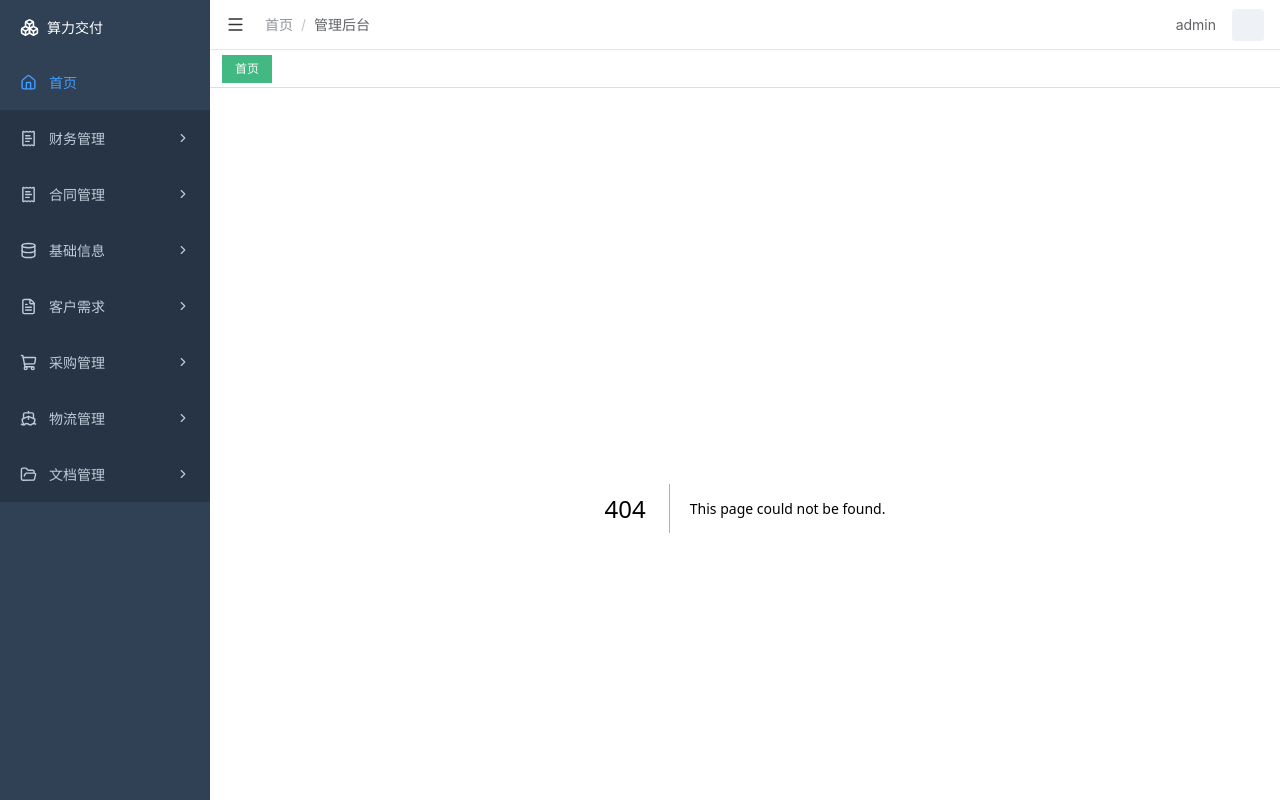
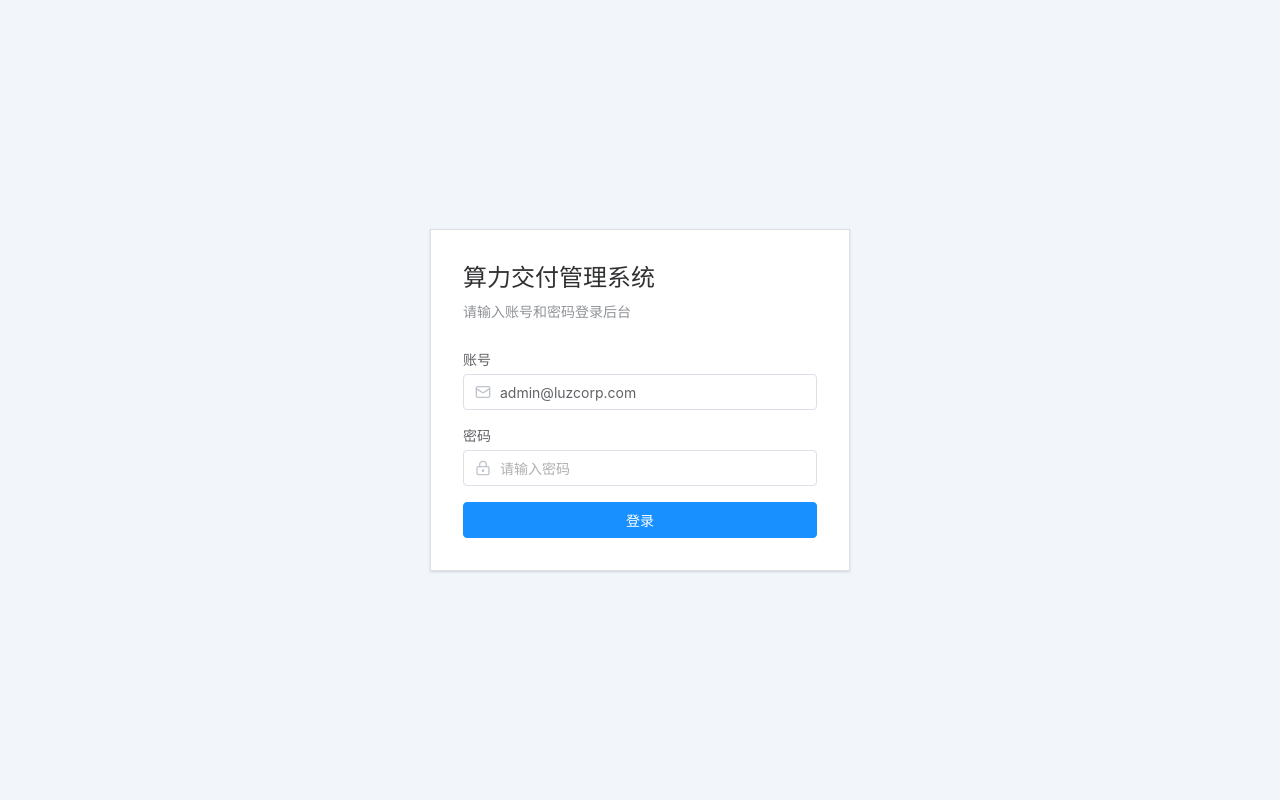
Before and after one commit to Never-mind/cloud, a Next.js app: page /login in a window 1280 px wide. Before the commit this address had no page. Built offline with nearby package versions, Linux system fonts and the light colour scheme.

Commit message:
add admin login protection

```diff
--- /dev/null
+++ b/middleware.ts
@@ -0,0 +1,32 @@
+import { NextRequest, NextResponse } from "next/server";
+import { AUTH_COOKIE_NAME, AUTH_SESSION_VALUE } from "@/lib/auth";
+
+const publicPaths = ["/login", "/api/auth/login"];
+
+export function middleware(request: NextRequest) {
+  const { pathname, search } = request.nextUrl;
+  const isPublicPath = publicPaths.some((path) => pathname === path || pathname.startsWith(`${path}/`));
+  const isLoggedIn = request.cookies.get(AUTH_COOKIE_NAME)?.value === AUTH_SESSION_VALUE;
+
+  if (isPublicPath) {
+    if (pathname === "/login" && isLoggedIn) {
+      return NextResponse.redirect(new URL("/", request.url));
+    }
+    return NextResponse.next();
+  }
+
+  if (!isLoggedIn) {
+    if (pathname.startsWith("/api/")) {
+      return NextResponse.json({ error: "未登录或登录已过期" }, { status: 401 });
+    }
+    const loginUrl = new URL("/login", request.url);
+    loginUrl.searchParams.set("next", `${pathname}${search}`);
+    return NextResponse.redirect(loginUrl);
+  }
+
+  return NextResponse.next();
+}
+
+export const config = {
+  matcher: ["/((?!_next/static|_next/image|favicon.ico).*)"],
+};
--- /dev/null
+++ b/src/app/api/auth/login/route.ts
@@ -0,0 +1,22 @@
+import { NextRequest, NextResponse } from "next/server";
+import { AUTH_COOKIE_NAME, AUTH_SESSION_VALUE, validateLogin } from "@/lib/auth";
+
+export async function POST(request: NextRequest) {
+  const body = await request.json().catch(() => ({}));
+  const email = String(body.email ?? "");
+  const password = String(body.password ?? "");
+
+  if (!validateLogin(email, password)) {
+    return NextResponse.json({ error: "账号或密码错误" }, { status: 401 });
+  }
+
+  const response = NextResponse.json({ ok: true });
+  response.cookies.set(AUTH_COOKIE_NAME, AUTH_SESSION_VALUE, {
+    httpOnly: true,
+    sameSite: "lax",
+    secure: request.nextUrl.protocol === "https:",
+    path: "/",
+    maxAge: 60 * 60 * 12,
+  });
+  return response;
+}
--- /dev/null
+++ b/src/app/api/auth/logout/route.ts
@@ -0,0 +1,14 @@
+import { NextRequest, NextResponse } from "next/server";
+import { AUTH_COOKIE_NAME } from "@/lib/auth";
+
+export async function POST(request: NextRequest) {
+  const response = NextResponse.json({ ok: true });
+  response.cookies.set(AUTH_COOKIE_NAME, "", {
+    httpOnly: true,
+    sameSite: "lax",
+    secure: request.nextUrl.protocol === "https:",
+    path: "/",
+    maxAge: 0,
+  });
+  return response;
+}
--- /dev/null
+++ b/src/app/login/page.tsx
@@ -0,0 +1,5 @@
+import { LoginPage } from "@/components/login-page";
+
+export default function Page() {
+  return <LoginPage />;
+}
--- a/src/components/app-shell.tsx
+++ b/src/components/app-shell.tsx
@@ -1,6 +1,7 @@
 "use client";
 
 import { useEffect, useMemo, useState } from "react";
+import { usePathname } from "next/navigation";
 import {
   Boxes,
   ChevronDown,
@@ -8,6 +9,7 @@ import {
   FileText,
   FolderOpen,
   Home,
+  LogOut,
   Menu,
   ReceiptText,
   Ship,
@@ -38,6 +40,7 @@ const icons = {
 };
 
 export function AppShell({ children }: { children: React.ReactNode }) {
+  const pathname = usePathname();
   const [openGroups, setOpenGroups] = useState<SidebarGroupState>({});
   const [workspace, setWorkspace] = useState<WorkspaceState>(() => createInitialWorkspace());
   const [embedded, setEmbedded] = useState(false);
@@ -46,6 +49,10 @@ export function AppShell({ children }: { children: React.ReactNode }) {
   useEffect(() => {
     setEmbedded(isEmbeddedWindow());
   }, []);
+
+  if (pathname === "/login") {
+    return <>{children}</>;
+  }
 
   useEffect(() => {
     const raw = window.sessionStorage.getItem(WORKSPACE_STORAGE_KEY);
@@ -153,6 +160,14 @@ export function AppShell({ children }: { children: React.ReactNode }) {
           <div className="ml-auto flex items-center gap-4 text-[#606266]">
             <span>admin</span>
             <div className="h-8 w-8 rounded bg-[#eef1f5]" />
+            <button
+              className="inline-flex h-8 items-center gap-1 rounded border border-[#dcdfe6] px-2 text-xs hover:border-[#1890ff] hover:text-[#1890ff]"
+              onClick={logout}
+              type="button"
+            >
+              <LogOut size={14} />
+              退出
+            </button>
           </div>
         </header>
         <div className="flex h-[38px] items-center gap-1 overflow-x-auto border-b border-[#dcdfe6] bg-white px-3">
@@ -206,6 +221,12 @@ export function AppShell({ children }: { children: React.ReactNode }) {
   );
 }
 
+async function logout() {
+  await fetch("/api/auth/logout", { method: "POST" }).catch(() => undefined);
+  window.sessionStorage.removeItem(WORKSPACE_STORAGE_KEY);
+  window.location.href = "/login";
+}
+
 function isEmbeddedWindow() {
   try {
     return new URLSearchParams(window.location.search).get("embed") === "1" || window.self !== window.top;
--- /dev/null
+++ b/src/components/login-page.tsx
@@ -0,0 +1,83 @@
+"use client";
+
+import { useMemo, useState } from "react";
+import { LockKeyhole, Mail } from "lucide-react";
+import { Button, Input } from "./ui";
+
+export function LoginPage() {
+  const [email, setEmail] = useState("admin@luzcorp.com");
+  const [password, setPassword] = useState("");
+  const [error, setError] = useState("");
+  const [submitting, setSubmitting] = useState(false);
+  const nextUrl = useMemo(() => {
+    if (typeof window === "undefined") return "/";
+    return new URLSearchParams(window.location.search).get("next") || "/";
+  }, []);
+
+  async function submit(event: React.FormEvent) {
+    event.preventDefault();
+    setError("");
+    setSubmitting(true);
+    try {
+      const response = await fetch("/api/auth/login", {
+        method: "POST",
+        headers: { "Content-Type": "application/json" },
+        body: JSON.stringify({ email, password }),
+      });
+      const data = await response.json();
+      if (!response.ok) {
+        throw new Error(data.error || "登录失败");
+      }
+      window.location.href = nextUrl;
+    } catch (loginError) {
+      setError(loginError instanceof Error ? loginError.message : "登录失败");
+    } finally {
+      setSubmitting(false);
+    }
+  }
+
+  return (
+    <main className="flex min-h-screen items-center justify-center bg-[#f2f6fb] px-4">
+      <section className="w-full max-w-[420px] border border-[#dcdfe6] bg-white p-8 shadow-sm">
+        <div className="mb-7">
+          <div className="mb-2 text-2xl font-medium text-[#303133]">算力交付管理系统</div>
+          <div className="text-sm text-[#909399]">请输入账号和密码登录后台</div>
+        </div>
+        <form className="space-y-4" onSubmit={submit}>
+          <label className="block">
+            <span className="mb-1 block text-sm text-[#606266]">账号</span>
+            <div className="relative">
+              <Mail className="absolute left-3 top-1/2 -translate-y-1/2 text-[#c0c4cc]" size={16} />
+              <Input
+                autoComplete="username"
+                className="w-full pl-9"
+                onChange={(event) => setEmail(event.target.value)}
+                placeholder="请输入账号"
+                type="email"
+                value={email}
+              />
+            </div>
+          </label>
+          <label className="block">
+            <span className="mb-1 block text-sm text-[#606266]">密码</span>
+            <div className="relative">
+              <LockKeyhole className="absolute left-3 top-1/2 -translate-y-1/2 text-[#c0c4cc]" size={16} />
+              <Input
+                autoComplete="current-password"
+                className="w-full pl-9"
+                onChange={(event) => setPassword(event.target.value)}
+                placeholder="请输入密码"
+                type="password"
+                value={password}
+              />
+            </div>
+          </label>
+          {error ? <div className="border border-[#fde2e2] bg-[#fef0f0] px-3 py-2 text-sm text-[#f56c6c]">{error}</div> : null}
+          <Button className="w-full" disabled={submitting} tone="primary" type="submit">
+            {submitting ? "登录中..." : "登录"}
+          </Button>
+        </form>
+      </section>
+    </main>
+  );
+}
--- /dev/null
+++ b/src/lib/auth.ts
@@ -0,0 +1,12 @@
+export const AUTH_COOKIE_NAME = "cloud_power_session";
+export const AUTH_SESSION_VALUE = process.env.AUTH_SESSION_TOKEN ?? "cloud-power-admin-session";
+export const ADMIN_EMAIL = process.env.ADMIN_EMAIL ?? "admin@luzcorp.com";
+export const ADMIN_PASSWORD = process.env.ADMIN_PASSWORD ?? "Luz@#789789";
+
+export function validateLogin(email: string, password: string) {
+  return email.trim().toLowerCase() === ADMIN_EMAIL.toLowerCase() && password === ADMIN_PASSWORD;
+}
+
+export function isAuthenticatedCookie(value: string | undefined | null) {
+  return value === AUTH_SESSION_VALUE;
+}
```
Also changed, not shown: 1 other file (tests, documents, lock files or other folders).
